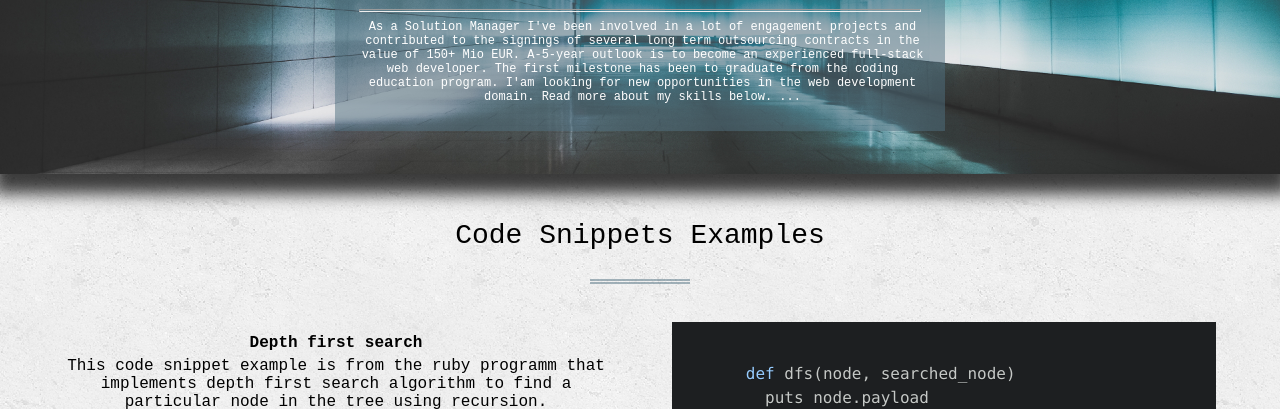
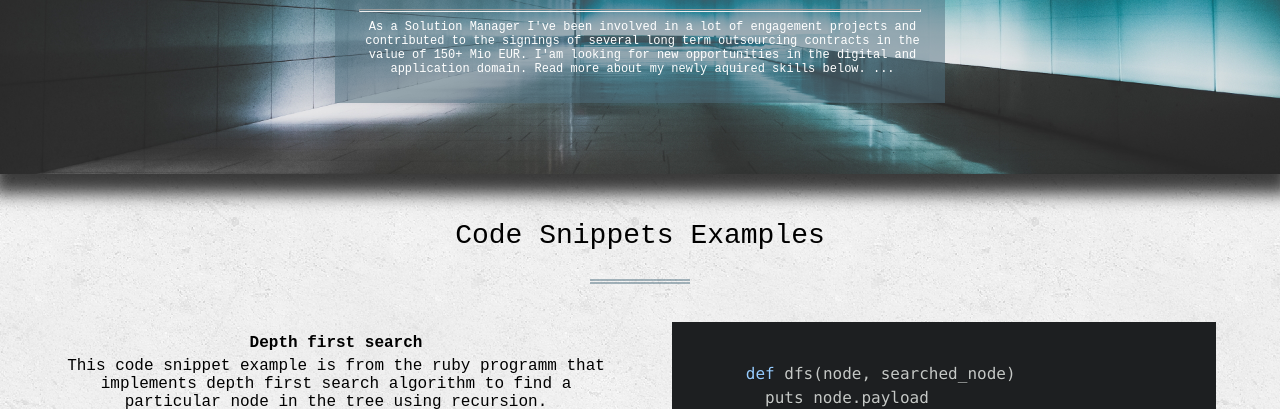
Before and after one commit to lkcz04185/portfolio, a plain HTML site: page index.html in a window 1280 px wide. Shown: the part 336-745 px from the top of the page. Drawn offline with Linux system fonts and the light colour scheme; a web font is replaced by a local one.

Commit message:
Update index.html

```diff
--- a/index.html
+++ b/index.html
@@ -37,7 +37,7 @@
         <hr class="row"/>
         <p class="bio">
         As a Solution Manager I've been involved in a lot of engagement projects and contributed to the signings of several long term outsourcing contracts in the value of 150+ Mio EUR.
-        A-5-year outlook is to become an experienced full-stack web developer. The first milestone has been to graduate from the coding education program. I'am looking for new opportunities in the web development domain. Read more about my skills below. ...
+        I'am looking for new opportunities in the digital and application domain. Read more about my newly aquired skills below. ...
         </p>
       </div>
     </div>
```
